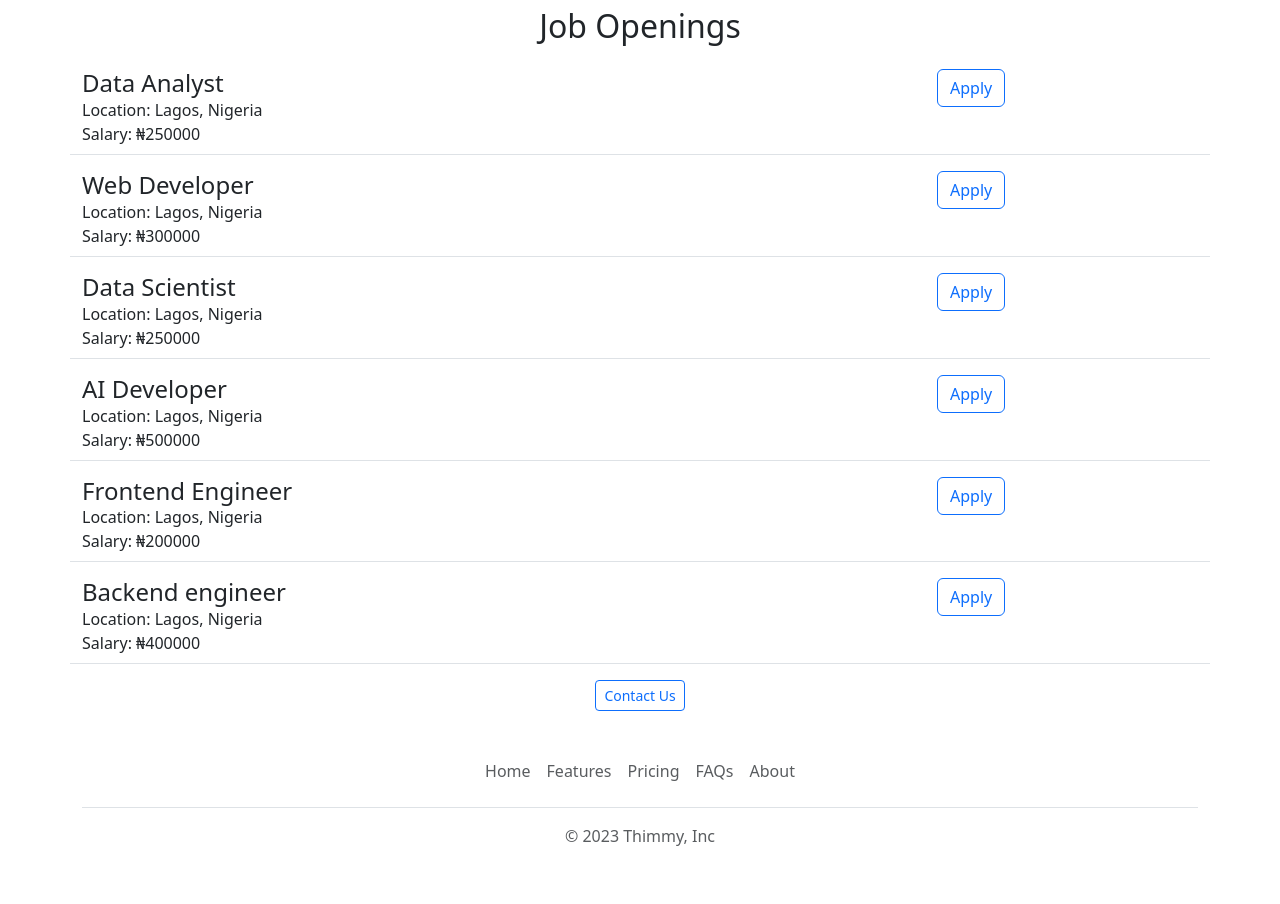
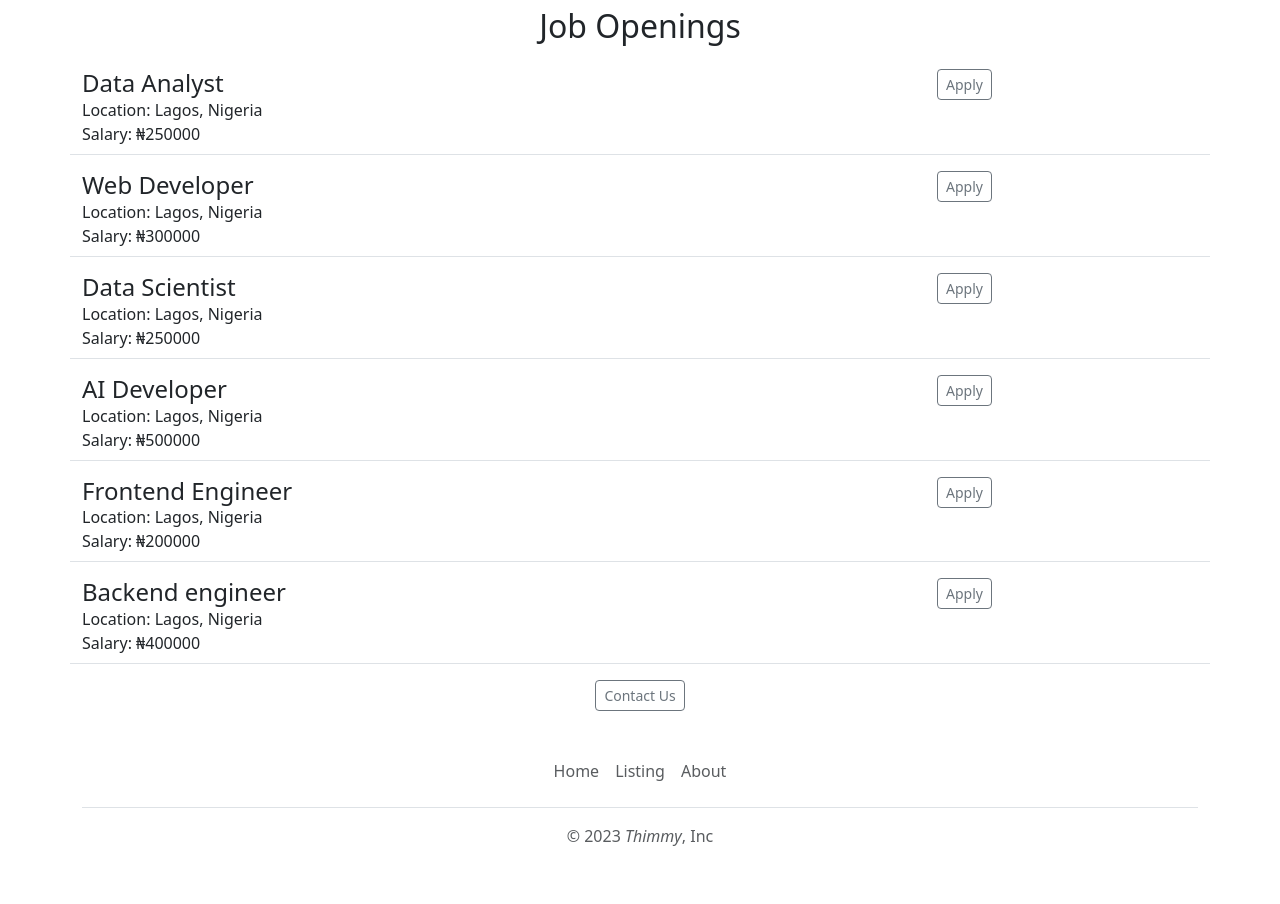
Before and after one commit to Thimmy962/Bthimmy, a Flask app: page / in a window 1280 px wide. Shown: the part 867-1771 px from the top of the page. Run offline with Flask 3, Linux system fonts and the light colour scheme.

Commit message:
A lot of changes

```diff
--- a/templates/footer.html
+++ b/templates/footer.html
@@ -2,11 +2,9 @@
     <footer class="py-3 my-4">
       <ul class="nav justify-content-center border-bottom pb-3 mb-3">
         <li class="nav-item"><a href="#" class="nav-link px-2 text-body-secondary">Home</a></li>
-        <li class="nav-item"><a href="#" class="nav-link px-2 text-body-secondary">Features</a></li>
-        <li class="nav-item"><a href="#" class="nav-link px-2 text-body-secondary">Pricing</a></li>
-        <li class="nav-item"><a href="#" class="nav-link px-2 text-body-secondary">FAQs</a></li>
+        <li class="nav-item"><a href="#" class="nav-link px-2 text-body-secondary">Listing</a></li>
         <li class="nav-item"><a href="#" class="nav-link px-2 text-body-secondary">About</a></li>
       </ul>
-      <p class="text-center text-body-secondary">&copy; {{year}} {{company}}, Inc</p>
+      <p class="text-center text-body-secondary">&copy; {{year}} <i>{{company}}</i>, Inc</p>
     </footer>
   </div>
--- a/templates/homepage.html
+++ b/templates/homepage.html
@@ -26,7 +26,7 @@
         </div>
         <div style="text-align: center;" class="text-center">
             <a href="mailto:oluwatimileyin962@gmail.com?subject=Contact%20About%20Job%20Opening&body=Name%3A%20%3C
-            Your%20name%20here%3E%0D%0AYour%20question%3A%20%3CYour%20Question%3E" class="btn btn-outline-primary btn-sm">Contact Us</a>
+            Your%20name%20here%3E%0D%0AYour%20question%3A%20%3CYour%20Question%3E" type="button" class="btn btn-outline-secondary btn-sm">Contact Us</a>
         </div>
     </div>
 {%endblock%}
--- a/templates/jobitem.html
+++ b/templates/jobitem.html
@@ -6,6 +6,7 @@
     </div>
 
     <div class="col-3">
-        <a href="mailto:oluwatimileyin962@gmail.com?subject=Application for {{job.title}}" type="button" class="btn btn-outline-primary">Apply</a>
+        <a href="mailto:oluwatimileyin962@gmail.com?subject=Application for {{job.title}}"
+        type="button" class="btn btn-outline-secondary btn-sm">Apply</a>
     </div>
 </div>
--- a/templates/nav.html
+++ b/templates/nav.html
@@ -1,8 +1,25 @@
-<nav class="navbar bg-body-tertiary fixed-top mb-3">
-    <div class="container">
+<nav class="navbar navbar-expand-lg navbar-dark bg-dark fixed-top" aria-label="Fifth navbar example">
+    <div class="container-fluid container">
       <a class="navbar-brand" href="#">
         <img src="static/bootstrap-logo.svg" alt="Bootstrap" width="30" height="24">
             Thimmy
       </a>
+      <button class="navbar-toggler" type="button" data-bs-toggle="collapse" data-bs-target="#navbarsExample05" aria-controls="navbarsExample05" aria-expanded="false" aria-label="Toggle navigation">
+        <span class="navbar-toggler-icon"></span>
+      </button>
+
+      <div class="collapse navbar-collapse" id="navbarsExample05">
+        <ul class="navbar-nav me-auto mb-2 mb-lg-0">
+          <li class="nav-item">
+            <a class="nav-link" aria-current="page" href="#">Listing</a>
+          </li>
+          <li class="nav-item">
+            <a class="nav-link" href="#">About</a>
+          </li>
+        </ul>
+        <form role="search">
+          <input class="form-control" type="search" placeholder="Search" aria-label="Search">
+        </form>
+      </div>
     </div>
   </nav>
```
